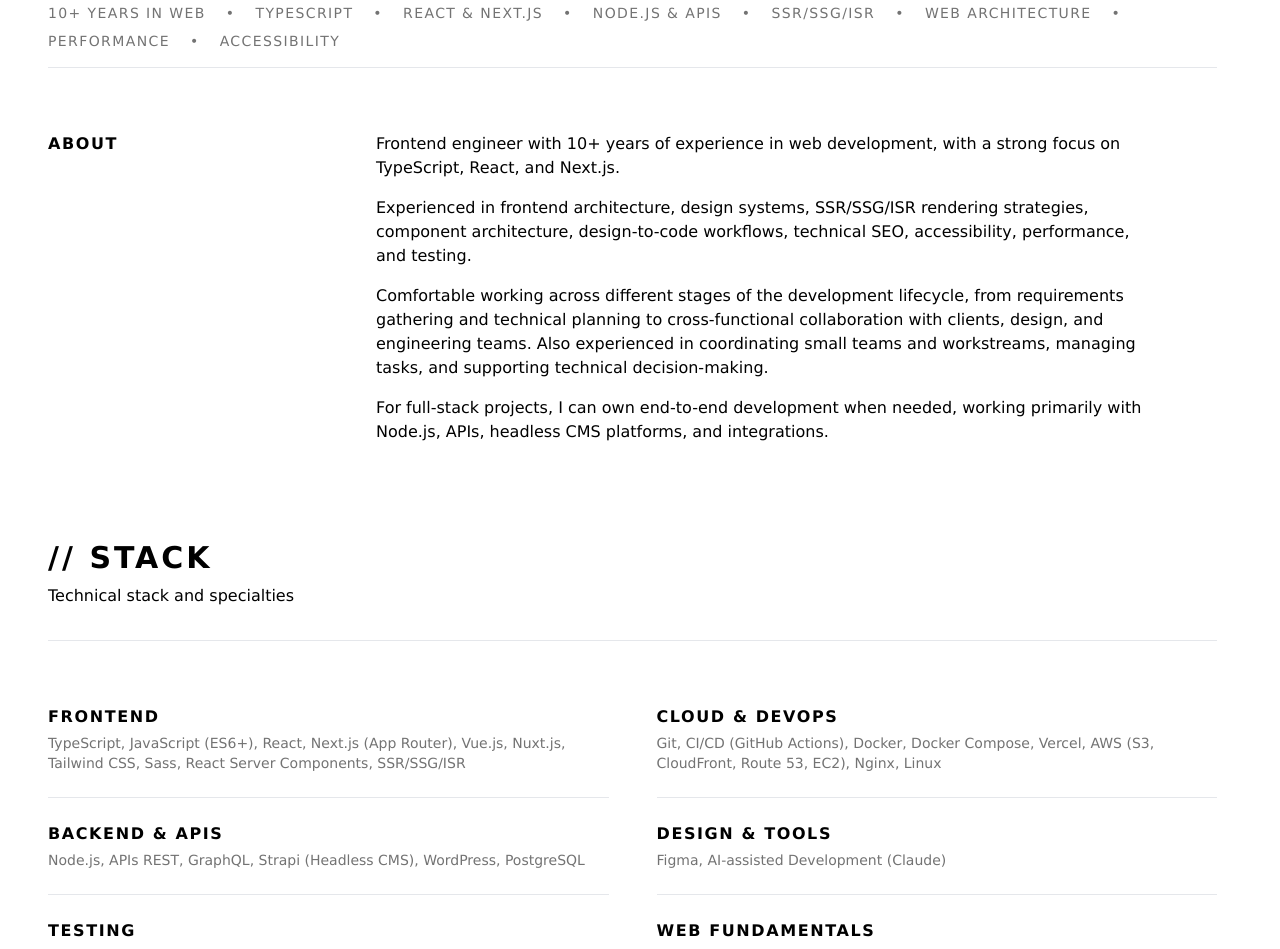
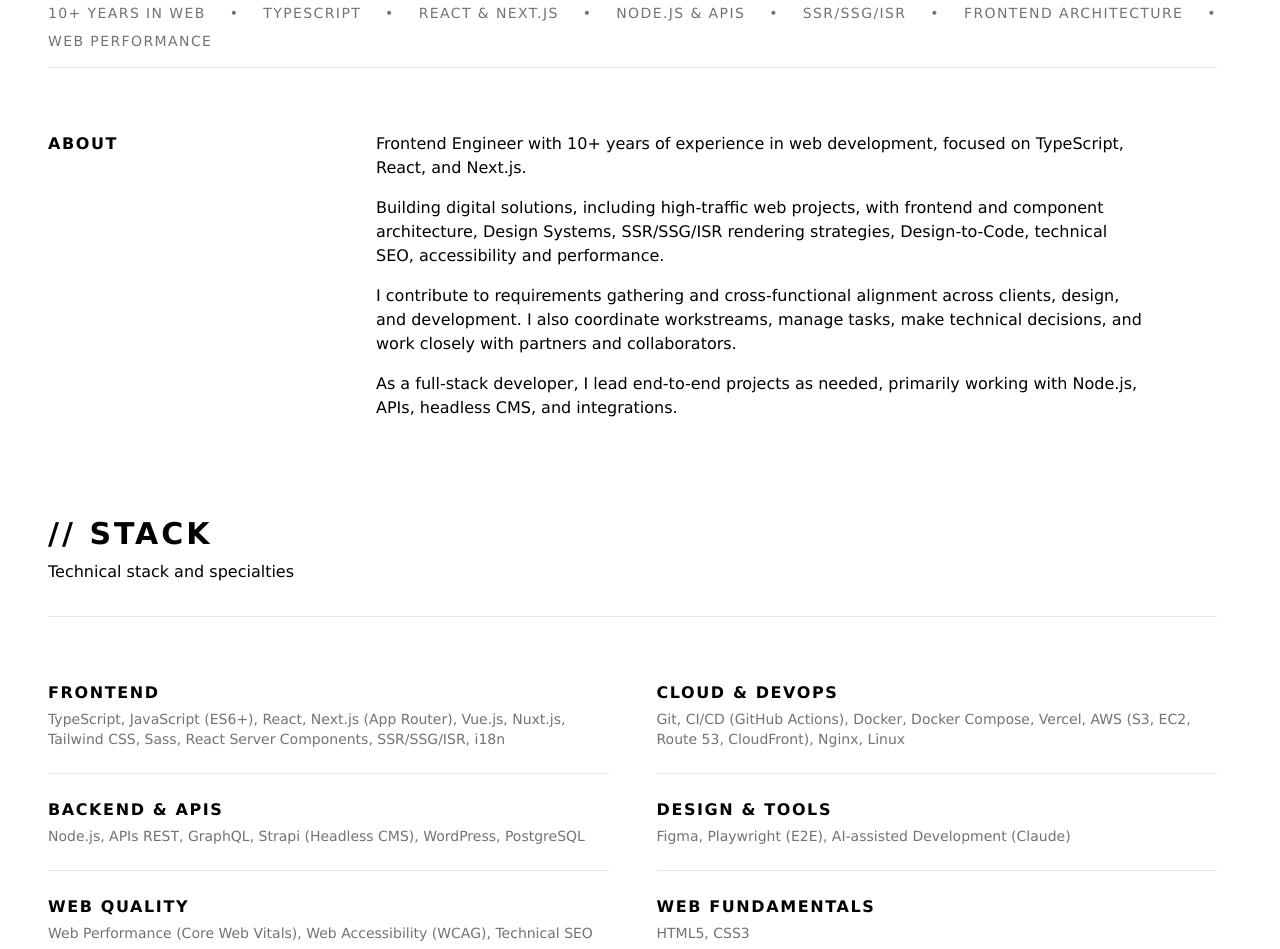
Before and after one commit to victornns/victornns.site, a Next.js app: page /en/portfolio in a window 1280 px wide. Shown: the part 400-1349 px from the top of the page. Built offline with nearby package versions, Linux system fonts and the light colour scheme.

Commit message:
update content

```diff
--- a/src/content/about.ts
+++ b/src/content/about.ts
@@ -32,14 +32,13 @@ export const aboutContent: Record<Locale, About> = {
       "React & Next.js",
       "Node.js & APIs",
       "SSR/SSG/ISR",
-      "Arquitetura Web",
-      "Performance",
-      "Acessibilidade",
+      "Arquitetura Frontend",
+      "Web Performance",
     ],
     summary: [
-      "Frontend engineer com 10+ anos de experiência em desenvolvimento web, com forte atuação em TypeScript, React e Next.js.",
-      "Trabalho com arquitetura frontend, Design Systems e estratégias de renderização com SSR/SSG/ISR, além de arquitetura de componentes, Design-to-Code, SEO técnico, acessibilidade, performance e testes.",
-      "Atuo de forma integrada nas diferentes etapas e áreas envolvidas nos projetos, participando do levantamento de requisitos, das definições técnicas e dos alinhamentos entre clientes, design e desenvolvimento. Também já organizei pequenas equipes e frentes de trabalho, gerenciando tarefas e apoiando decisões técnicas.",
+      "Frontend Engineer com 10+ anos de experiência em desenvolvimento web, com foco em TypeScript, React e Next.js.",
+      "Atuo na construção de soluções digitais e projetos de alto tráfego, trabalhando com arquitetura frontend e de componentes, Design Systems, estratégias de renderização com SSR/SSG/ISR, Design-to-Code, SEO técnico, acessibilidade e performance.",
+      "Participo do levantamento de requisitos e dos alinhamentos entre clientes, design e desenvolvimento. Também coordeno frentes de trabalho, com gestão de tarefas, tomada de decisões técnicas e acompanhamento de parceiros e colaboradores.",
       "Como full-stack, conduzo projetos end-to-end sob demanda, atuando principalmente com Node.js, APIs, CMS headless e integrações.",
     ],
   },
@@ -55,15 +54,14 @@ export const aboutContent: Record<Locale, About> = {
       "React & Next.js",
       "Node.js & APIs",
       "SSR/SSG/ISR",
-      "Web Architecture",
-      "Performance",
-      "Accessibility",
+      "Frontend Architecture",
+      "Web Performance",
     ],
     summary: [
-      "Frontend engineer with 10+ years of experience in web development, with a strong focus on TypeScript, React, and Next.js.",
-      "Experienced in frontend architecture, design systems, SSR/SSG/ISR rendering strategies, component architecture, design-to-code workflows, technical SEO, accessibility, performance, and testing.",
-      "Comfortable working across different stages of the development lifecycle, from requirements gathering and technical planning to cross-functional collaboration with clients, design, and engineering teams. Also experienced in coordinating small teams and workstreams, managing tasks, and supporting technical decision-making.",
-      "For full-stack projects, I can own end-to-end development when needed, working primarily with Node.js, APIs, headless CMS platforms, and integrations.",
+      "Frontend Engineer with 10+ years of experience in web development, focused on TypeScript, React, and Next.js.",
+      "Building digital solutions, including high-traffic web projects, with frontend and component architecture, Design Systems, SSR/SSG/ISR rendering strategies, Design-to-Code, technical SEO, accessibility and performance.",
+      "I contribute to requirements gathering and cross-functional alignment across clients, design, and development. I also coordinate workstreams, manage tasks, make technical decisions, and work closely with partners and collaborators.",
+      "As a full-stack developer, I lead end-to-end projects as needed, primarily working with Node.js, APIs, headless CMS, and integrations.",
     ],
   },
 };
--- a/src/content/techStack.ts
+++ b/src/content/techStack.ts
@@ -30,6 +30,7 @@ const techStackColumns: TechStackCategory[][] = [
         "Sass",
         "React Server Components",
         "SSR/SSG/ISR",
+        "i18n",
       ],
     },
     {
@@ -45,9 +46,13 @@ const techStackColumns: TechStackCategory[][] = [
       ],
     },
     {
-      id: "testing",
-      title: "Testing",
-      items: ["Playwright (E2E)"],
+      id: "web-quality",
+      title: "Web Quality",
+      items: [
+        "Web Performance (Core Web Vitals)",
+        "Web Accessibility (WCAG)",
+        "Technical SEO",
+      ],
     },
   ],
   [
@@ -60,7 +65,7 @@ const techStackColumns: TechStackCategory[][] = [
         "Docker",
         "Docker Compose",
         "Vercel",
-        "AWS (S3, CloudFront, Route 53, EC2)",
+        "AWS (S3, EC2, Route 53, CloudFront)",
         "Nginx",
         "Linux",
       ],
@@ -68,7 +73,7 @@ const techStackColumns: TechStackCategory[][] = [
     {
       id: "design-tools",
       title: "Design & Tools",
-      items: ["Figma", "AI-assisted Development (Claude)"],
+      items: ["Figma", "Playwright (E2E)", "AI-assisted Development (Claude)"],
     },
     {
       id: "web-fundamentals",
--- a/src/views/AboutSection.tsx
+++ b/src/views/AboutSection.tsx
@@ -44,7 +44,7 @@ function Tagline({ role }: { role: About["role"] }) {
 
 function Highlights({ items }: { items: string[] }) {
   return (
-    <p className="text-wide-tracking text-bold mb-16 mt-8 flex flex-wrap gap-x-5 gap-y-2 border-y py-4 text-xs text-muted md:text-sm 2xl:justify-between">
+    <p className="text-wide-tracking text-bold mb-16 mt-8 flex flex-wrap gap-x-5 gap-y-2 border-y py-4 text-xs text-muted md:text-sm xl:justify-between">
       {items.map((item, index) => (
         <Fragment key={item}>
           {index > 0 && <span>{TOKENS.separator.bullet}</span>}
```
